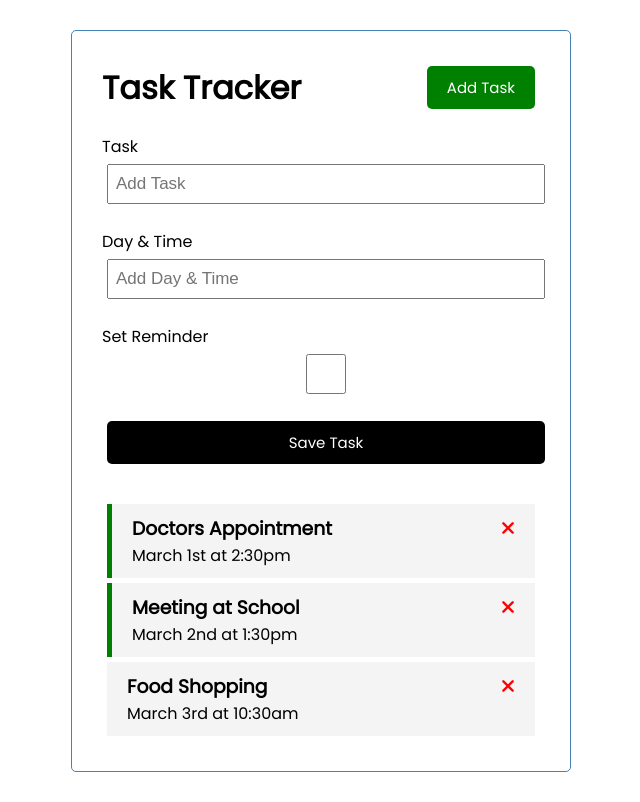
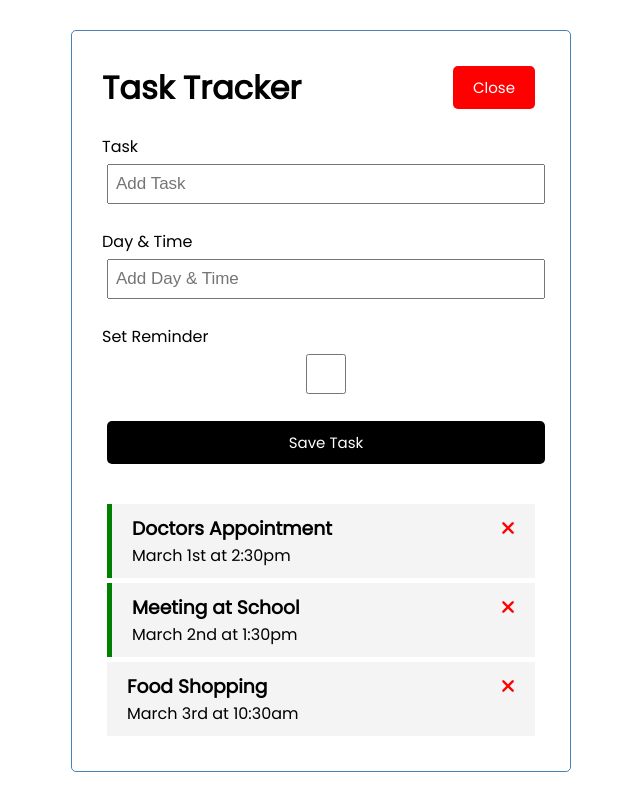
Before and after one commit to shas9/VueJs, a Vue app in the folder vue-crash-2023/: page / in a window 1280 px wide. Both pictures are taken after a click on the button "Add Task". Shown: the whole page, without its empty margins (319-959 px from the left). Built offline with nearby package versions, Linux system fonts and the light colour scheme.

Commit message:
Toggle Form by clicking button

```diff
--- a/vue-crash-2023/src/App.vue
+++ b/vue-crash-2023/src/App.vue
@@ -1,7 +1,11 @@
 <template>
   <div class = "container">
-    <Header title="Task Tracker"/>
-    <AddTask @add-task="addTask"/>
+    <Header @toggle-add-task="toggleAddTask"
+            title="Task Tracker"
+            :showAddTask="showAddTask"/>
+    <div v-show="showAddTask">
+      <AddTask @add-task="addTask"/>
+    </div>
     <Tasks @toggle-reminder="toggleReminder" @delete-task="deleteTask" :tasks = "tasks" />
 
   </div>
@@ -21,10 +25,14 @@
   },
   data() {
     return {
-      tasks: []
+      tasks: [],
+      showAddTask: false
     }
   },
   methods: {
+    toggleAddTask() {
+      this.showAddTask = !this.showAddTask
+    },
     addTask(task) {
       this.tasks = [...this.tasks, task]
     },
--- a/vue-crash-2023/src/components/Button.vue
+++ b/vue-crash-2023/src/components/Button.vue
@@ -17,7 +17,7 @@
     },
     methods: {
         onClick() {
-            console.log('click')
+            this.$emit('btn-click')
         }
     }
 }
--- a/vue-crash-2023/src/components/Header.vue
+++ b/vue-crash-2023/src/components/Header.vue
@@ -1,7 +1,9 @@
 <template>
     <header>
         <h1> {{ title }}</h1>
-        <Button text = "Add Task" color = "green"/>
+        <Button @btn-click="$emit('toggle-add-task')"
+                :text = "showAddTask ? 'Close' : 'Add Task'"
+                :color = "showAddTask ? 'red' : 'green'" />
     </header>
 </template>
 
@@ -13,7 +15,8 @@
         title: {
             type: String,
             default: "Hello World"
-        }
+        },
+        showAddTask: Boolean
     },
     components: {
         Button
```
